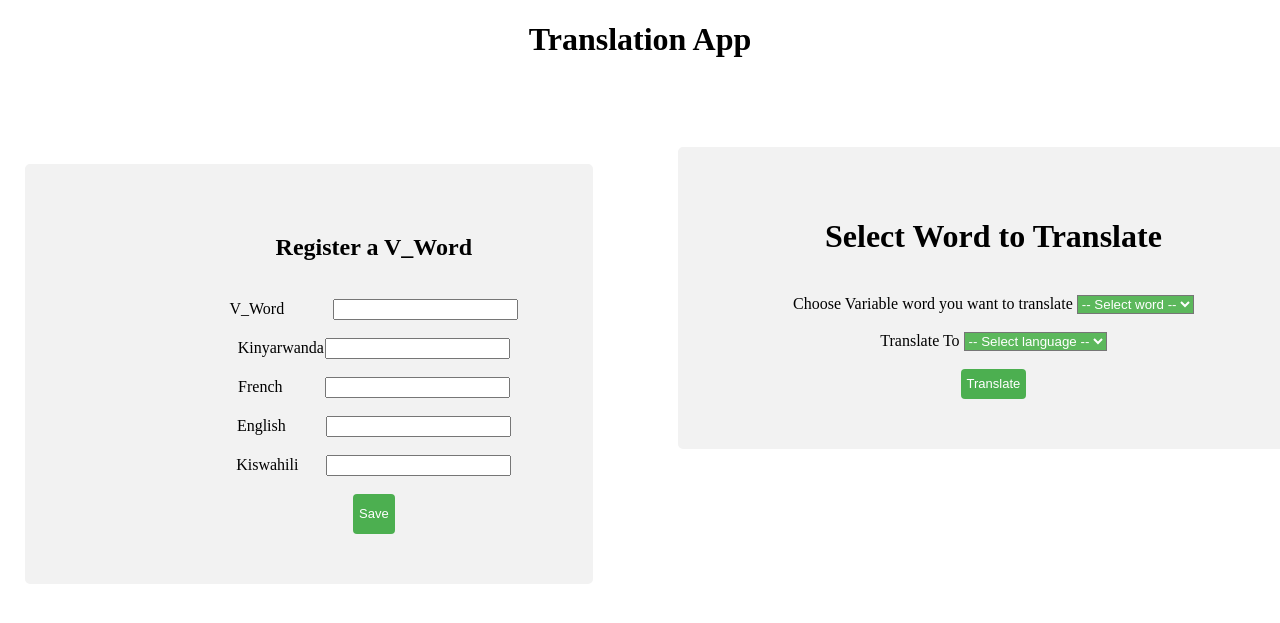
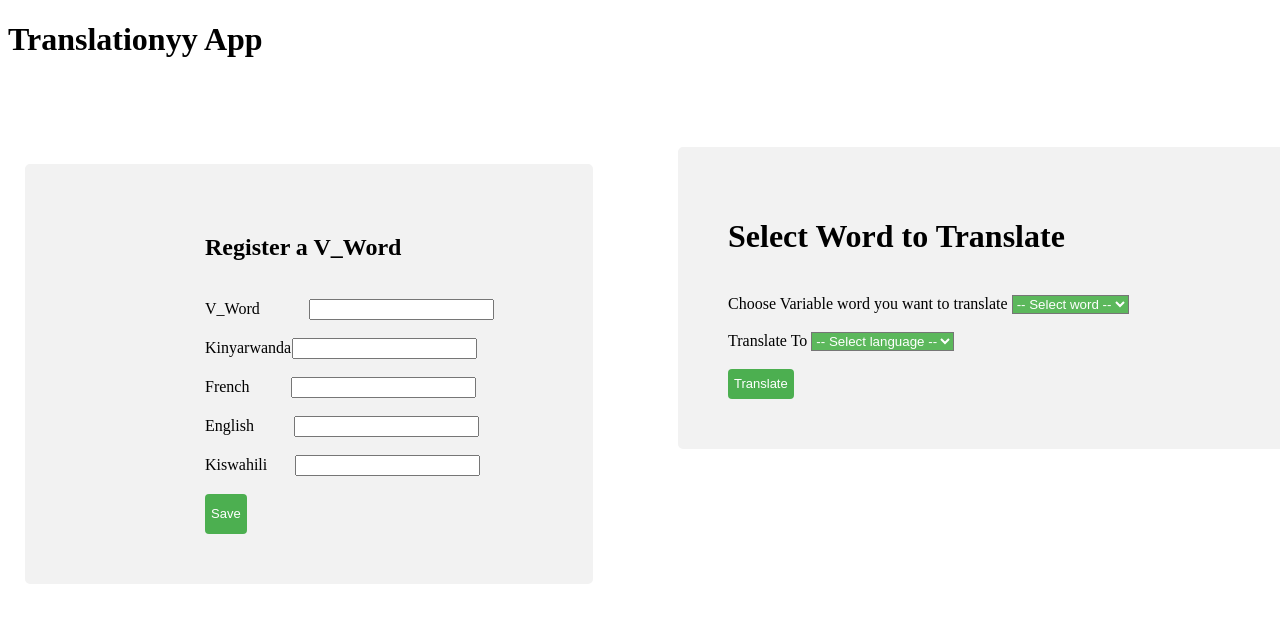
Before and after one commit to toHeroku/angetranslation, a PHP site: page / in a window 1280 px wide; the page is wider, and only the part inside the window is pictured. Shown: the top 623 px of that part. Run offline with PHP 8.4, Linux system fonts and the light colour scheme; data that the repository does not hold is empty.

Commit message:
Update index.php

```diff
--- a/index.php
+++ b/index.php
@@ -5,12 +5,7 @@
 	<meta charset="utf-8">
 	<title>Translation App</title>
 	 <style type="text/css">
-	 body
-	 {
-	 	text-align: center;
 
-
-	 }
      form{
       background-color:grey;
       background-color:#f2f2f2;
@@ -40,7 +35,7 @@
 	 </style>
 </head>
 <body>
-<h1 >Translation App</h1>
+<h1 >Translationyy App</h1>
 <div>
 <?php
         $word = filter_input(INPUT_POST,'word');
```
